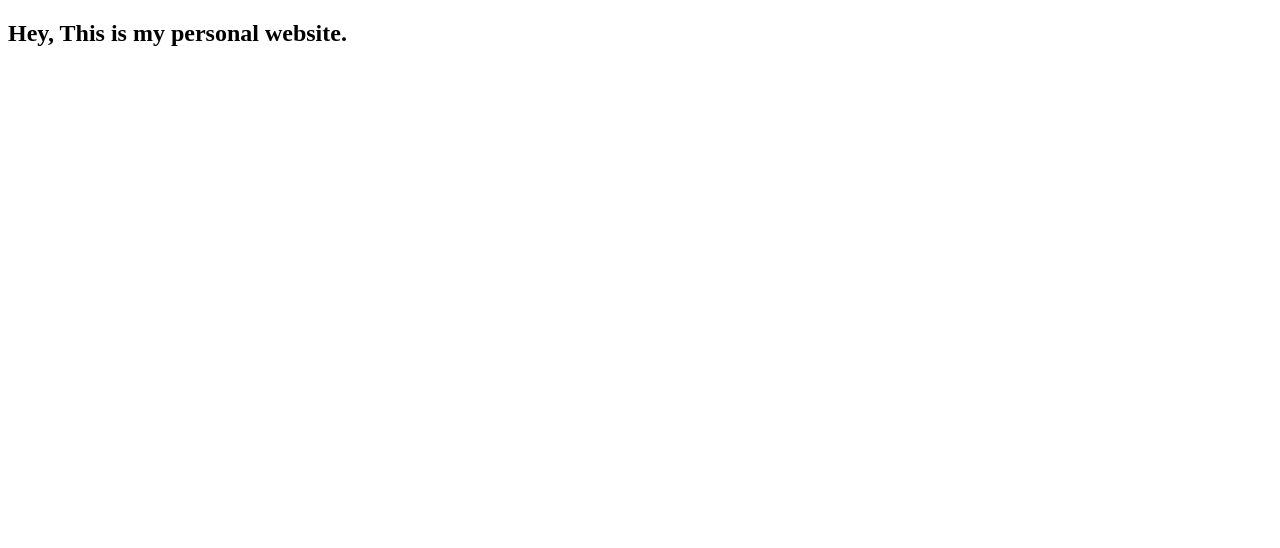
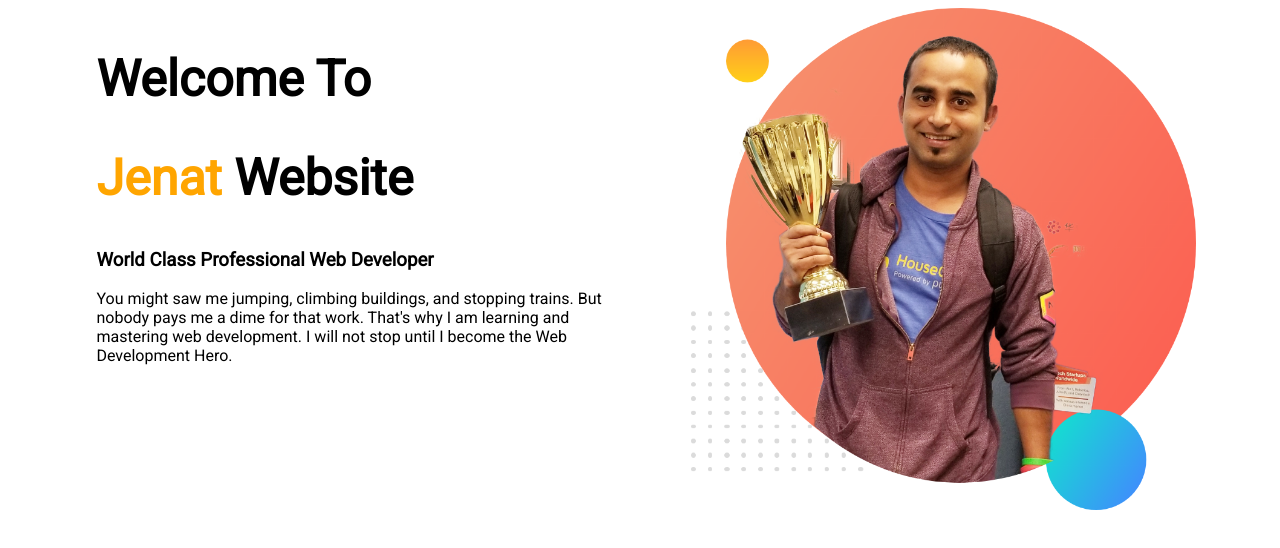
Before and after one commit to jenat-ara/web-portfolio, a plain HTML site: page index.html in a window 1280 px wide. Drawn offline with Linux system fonts and the light colour scheme.

Commit message:
added top part

```diff
--- a/index.html
+++ b/index.html
@@ -3,9 +3,22 @@
 <head>
     <meta charset="UTF-8">
     <meta name="viewport" content="width=device-width, initial-scale=1.0">
-    <title>Document</title>
+    <title>Jenat ara</title>
+    <link href="https://fonts.googleapis.com/css2?family=Roboto&display=swap" rel="stylesheet">
+    <link rel="stylesheet" href="style.css">
 </head>
 <body>
-    <h2>Hey, This is my personal website.</h2>
+    <section>
+        <div class="half-width">
+            <h1>Welcome To</h1>
+            <h1><span class="name-highlight">Jenat</span> Website</h1>
+            <h3>World Class Professional Web Developer</h3>
+            <p>You might saw me jumping, climbing buildings, and stopping trains. But nobody pays me a dime for that work. That's why I am learning and mastering web development. I will not stop until I become the Web Development Hero.</p>
+        </div>
+        <div class="half-width">
+            <img src="image/jhankar.png" alt="">
+        </div>
+    </section>
+
 </body>
 </html>
--- /dev/null
+++ b/style.css
@@ -0,0 +1,18 @@
+body{
+    font-family: 'Roboto', sans-serif;
+}
+h1{
+    font-size: 50px;
+}
+.name-highlight{
+    color: orange;
+}
+.half-width{
+    width: 40%;
+    float: left;
+    margin-left: 5%;
+    padding-left: 2%;
+}
+.half-width img{
+  width: 100%;
+}
```
